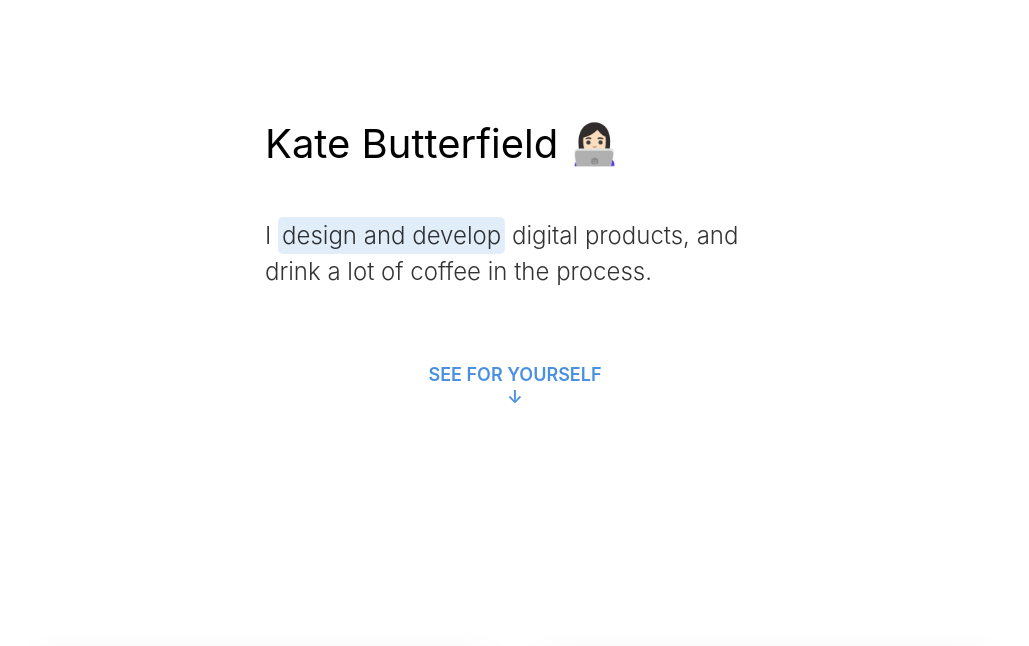
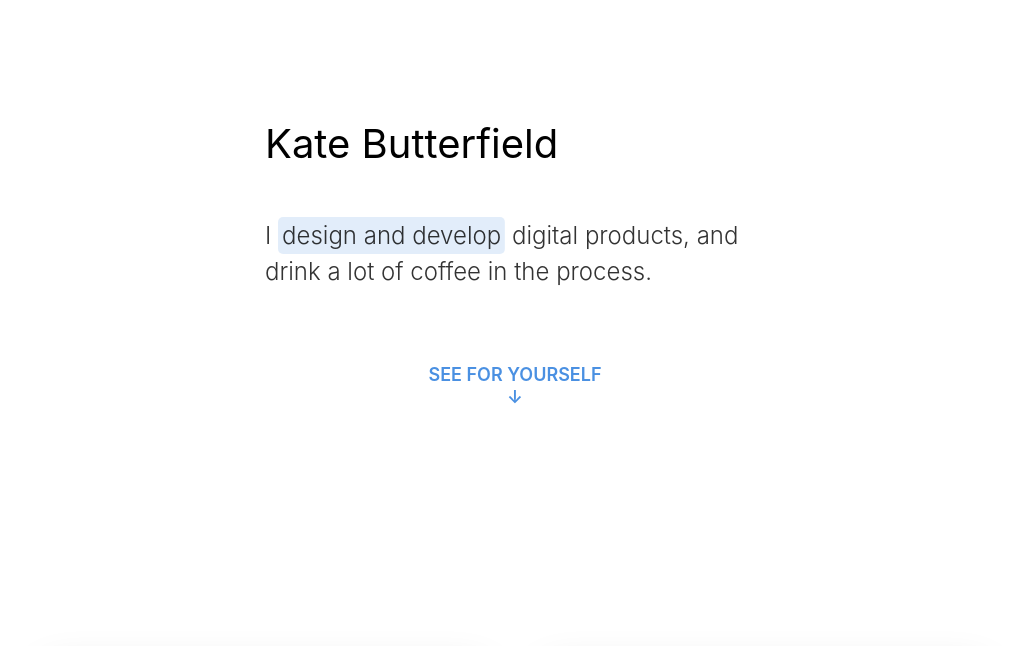
Before and after one commit to katebutterfield/Portfolio, a Gatsby site: page / in a window 1280 px wide. Shown: the part 76-722 px from the top of the page, without its empty margins (125-1154 px from the left). Built offline with nearby package versions, Linux system fonts and the light colour scheme; Gatsby itself is replaced by a stand-in of ours; a web font is replaced by a local one.

Commit message:
deleted emoji

```diff
--- a/src/pages/index.js
+++ b/src/pages/index.js
@@ -17,7 +17,7 @@ const IndexPage = () => (
     <div>
     <div className="Hero">
         <div className="HeroGroup">
-          <h2>Kate Butterfield 👩🏻‍💻</h2>
+          <h2>Kate Butterfield</h2>
           <p>I <span class="highlight">design and develop</span> digital products, and drink a lot of coffee in the process.
           </p>
           <Link to="/design">See for yourself <br/>↓</Link>
```
